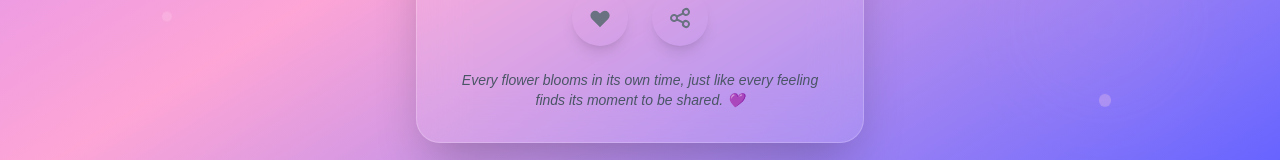
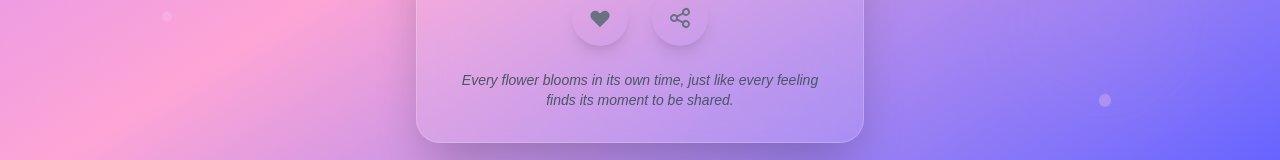
Before and after one commit to Mysterioucz/Flower-Card, a Next.js app: page / in a window 1280 px wide. Shown: the part 605-765 px from the top of the page. Built offline with nearby package versions, Linux system fonts and the light colour scheme; what @mui/material-nextjs would draw is missing.

Commit message:
feat: update secret message in HydrangeaCard with a personalized thank you note

```diff
--- a/src/app/page.tsx
+++ b/src/app/page.tsx
@@ -109,11 +109,11 @@ const HydrangeaCard = () => {
 
   const message = {
     secret:
-      "You found the secret! 🌟 <br /> This means you're as curious and wonderful as I hoped you'd be 💫",
+      "You found the secret! 🌟 <br /> พี่ขอบคุณจริงๆ การมีเราเข้ามาในชีวิตพี่ทำให้พี่ Happy มากๆ",
     meaning:
       "Hydrangeas symbolize heartfelt emotions, gratitude, and understanding. <br /> They're often given as a gesture of appreciation and to convey deep feelings.",
     footer:
-      "Every flower blooms in its own time, just like every feeling finds its moment to be shared. 💜",
+      "Every flower blooms in its own time, just like every feeling finds its moment to be shared.",
   };
 
   return (
```
